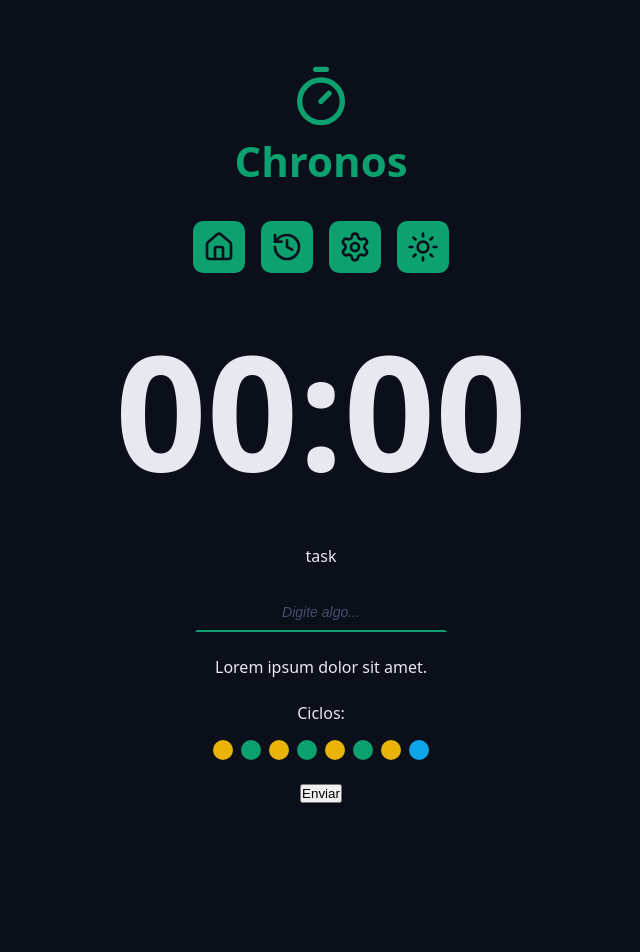
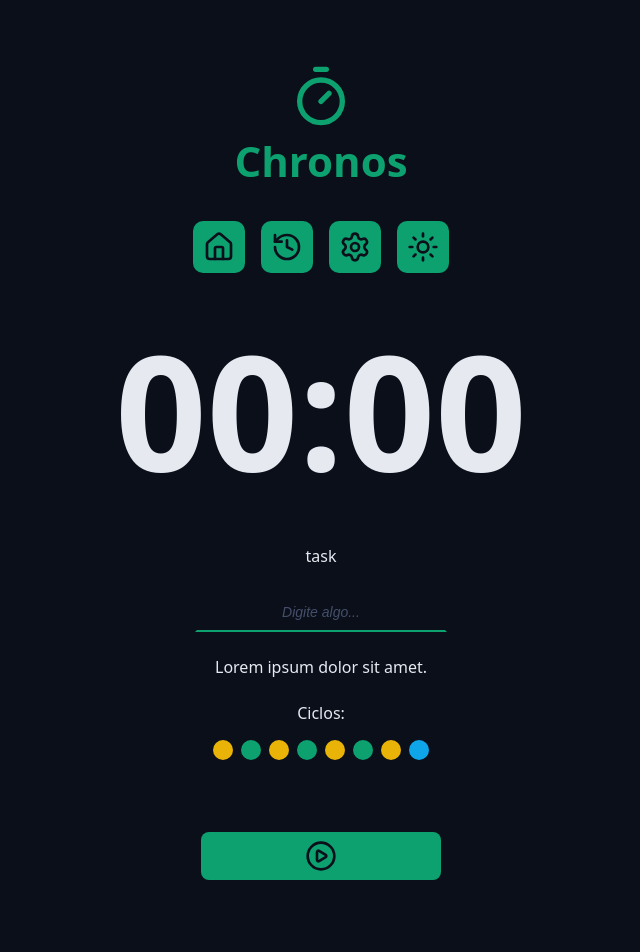
Before and after one commit to vinicim002/chronos-pomodoro, a React (Vite) app: page / in a window 1280 px wide. Shown: the top 952 px of the page, without its empty margins (319-959 px from the left). Before the commit the page ends 835 px from the top, so only its background shows below. Built offline with nearby package versions, Linux system fonts and the light colour scheme.

Commit message:
Criando um componente de botão reutilizável com opções

```diff
--- a/src/App.tsx
+++ b/src/App.tsx
@@ -1,12 +1,14 @@
 import { Container } from './components/Container';
 import { Logo } from './components/Logo';
-
-import './styles/theme.css';
-import './styles/global.css';
 import { Menu } from './components/Menu';
 import { CountDown } from './components/CountDown';
 import { Input } from './components/Input';
 import { Cycles } from './components/Cycles';
+import { DefaultButton } from './components/DefaultButton';
+
+import './styles/theme.css';
+import './styles/global.css';
+import { PlayCircleIcon, StopCircleIcon } from 'lucide-react';
 
 export function App() {
   return (
@@ -41,7 +43,8 @@ export function App() {
           </div>
 
           <div className='formRow'>
-            <button>Enviar</button>
+            <DefaultButton icon={<PlayCircleIcon />} color='green'/>
+            <DefaultButton icon={<StopCircleIcon />} color='red'/>
           </div>
         </form>
       </Container>
--- /dev/null
+++ b/src/components/DefaultButton/index.tsx
@@ -0,0 +1,20 @@
+import styles from './styles.module.css';
+
+type DefaultButtonProps = {
+  icon: React.ReactNode;
+  color?: 'green' | 'red';
+} & React.ComponentProps<'button'>;
+
+export function DefaultButton({
+  icon,
+  color = 'green',
+  ...props
+}: DefaultButtonProps) {
+  return (
+    <>
+      <button className={`${styles.button} ${styles[color]}`} {...props}>
+        {icon}
+      </button>
+    </>
+  );
+}
--- /dev/null
+++ b/src/components/DefaultButton/styles.module.css
@@ -0,0 +1,33 @@
+.button {
+  border: none;
+  background: var(--primary);
+  color: var(--text-over-primary);
+  display: flex;
+  align-items: center;
+  justify-content: center;
+  min-width: 24rem;
+  padding: 0.8rem;
+  border-radius: 0.8rem;
+  margin: 4.8rem 0;
+  cursor: pointer;
+  transition: all 0.1s ease-in-out;
+}
+
+.button svg {
+  width: 3.2rem;
+  height: 3.2rem;
+}
+
+.button:hover {
+  filter: brightness(80%);
+}
+
+.green {
+  background: var(--primary);
+  color: var(--text-over-primary);
+}
+
+.red {
+  background: var(--error);
+  color: var(--text-over-error);
+}
```
